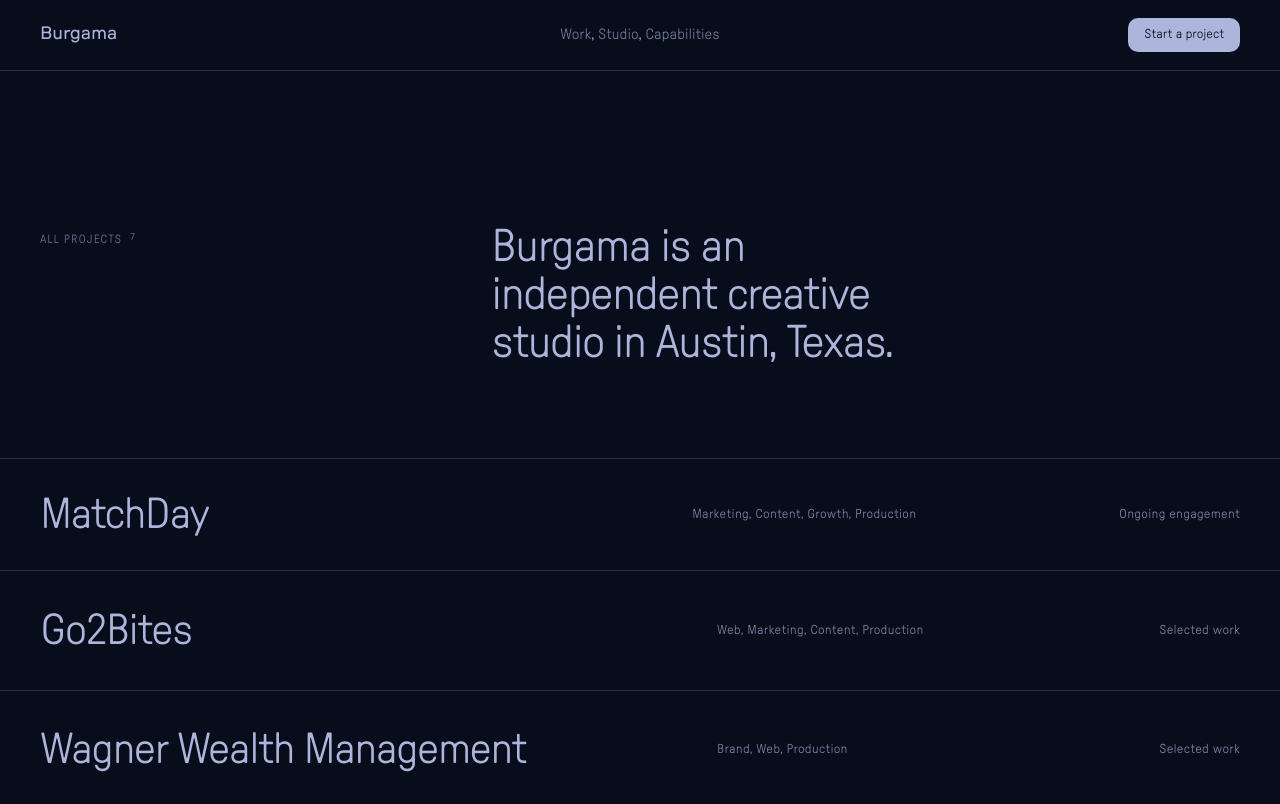
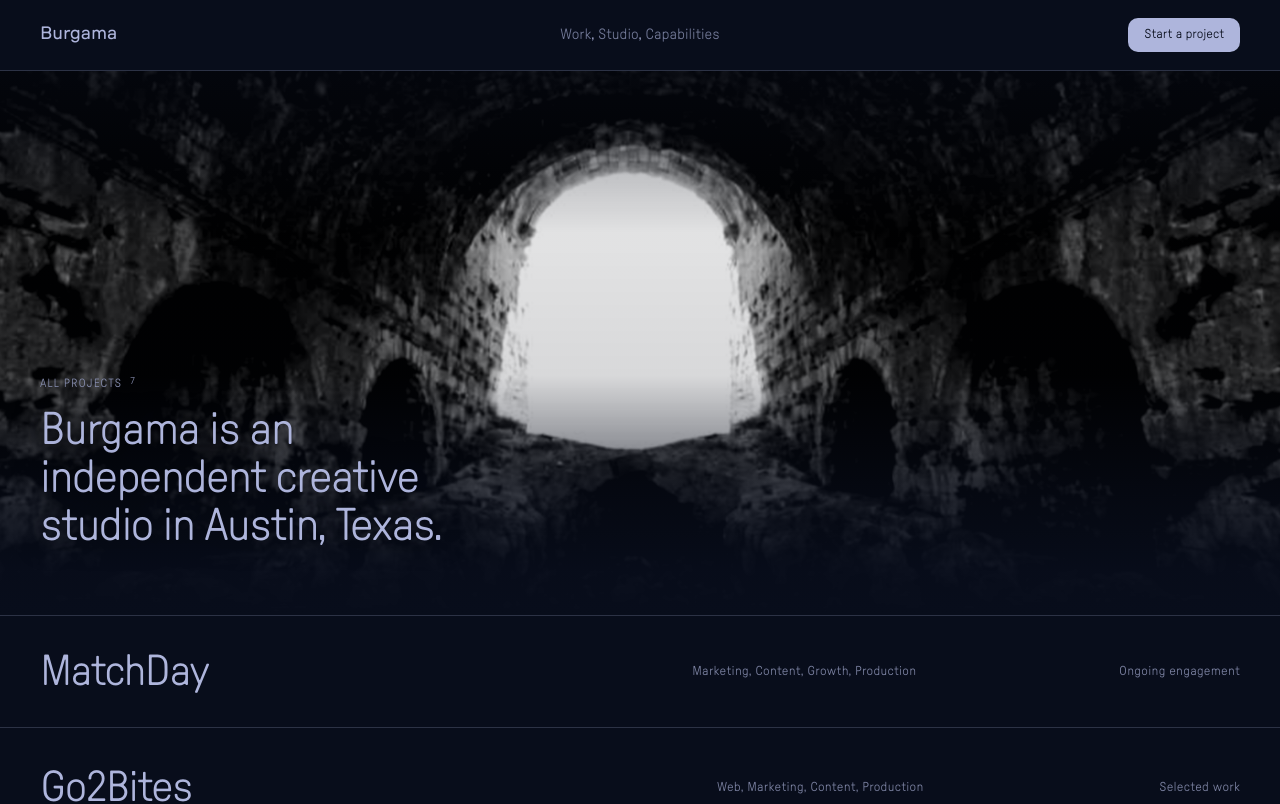
Before and after one commit to cedarandcactus/burgama-site-14.5, a Next.js app: page / in a window 1280 px wide. Shown: the top 804 px of the page. Built offline with nearby package versions, Linux system fonts and the light colour scheme.

Commit message:
feat: introduce hero section with scroll-driven visual effect

```diff
--- a/app/globals.css
+++ b/app/globals.css
@@ -611,15 +611,76 @@ a.action-quiet:hover .action-arrow {
   padding-bottom: 0;
 }
 
-/* Left marker, right statement — the reference's asymmetric intro. */
-.page-intro {
-  display: grid;
-  grid-template-columns: 1fr;
-  gap: 2rem;
-  padding: clamp(4rem, 12vw, 10rem) var(--page-gutter) clamp(3rem, 7vw, 6rem);
+/* --- Hero over the vault photograph ------------------------------ */
+
+/*
+  Copy is anchored to the bottom so it never lands on the blown-out arch
+  of light in the upper middle of the frame. `--scroll` is written by
+  HeroVault; it stays 0 when JS or motion is unavailable, so every rule
+  below degrades to a static, legible hero.
+*/
+.hero {
+  --scroll: 0;
+  position: relative;
+  isolation: isolate;
+  display: flex;
+  align-items: flex-end;
+  min-height: clamp(24rem, 68vh, 40rem);
+  overflow: hidden;
+  background: var(--navy);
 }
 
-.page-intro-marker {
+/*
+  The source is a 992x432 monochrome frame, so it is already grainy and
+  near-black — desaturating fully and easing the brightness lets it sit in
+  the navy palette and hides the upscaling a full-bleed crop requires.
+  Zoom origin is the arch, so scrolling pushes into the light.
+*/
+.hero-image {
+  position: absolute;
+  inset: 0;
+  width: 100%;
+  height: 100%;
+  object-fit: cover;
+  object-position: 50% 42%;
+  filter: saturate(0) contrast(1.08) brightness(0.94);
+  transform-origin: 50% 44%;
+  transform: scale(calc(1.04 + var(--scroll) * 0.1))
+    translate3d(0, calc(var(--scroll) * -2.5%), 0);
+  will-change: transform;
+}
+
+/*
+  Legibility scrim, not decoration: heavy at the bottom where the type
+  sits, near-clear across the middle so the arch still reads, and solid
+  navy at the very bottom so the hero dissolves into the page below.
+*/
+.hero-scrim {
+  position: absolute;
+  inset: 0;
+  background: linear-gradient(
+    180deg,
+    rgb(8 13 27 / 0.45) 0%,
+    rgb(8 13 27 / 0.06) 30%,
+    rgb(8 13 27 / 0.1) 56%,
+    rgb(8 13 27 / 0.66) 79%,
+    rgb(8 13 27 / 0.94) 92%,
+    var(--navy) 100%
+  );
+}
+
+.hero-copy {
+  position: relative;
+  z-index: 1;
+  display: grid;
+  gap: 1rem;
+  width: 100%;
+  padding: clamp(4rem, 10vw, 8rem) var(--page-gutter) clamp(2.5rem, 5vw, 4rem);
+  transform: translate3d(0, calc(var(--scroll) * -2rem), 0);
+  opacity: calc(1 - var(--scroll) * 0.9);
+}
+
+.hero-marker {
   display: flex;
   align-items: flex-start;
   gap: 0.5rem;
@@ -627,31 +688,32 @@ a.action-quiet:hover .action-arrow {
   line-height: 1.2;
   letter-spacing: 0.08em;
   text-transform: uppercase;
-  color: color-mix(in srgb, var(--periwinkle) 60%, var(--navy)) !important;
+  color: color-mix(in srgb, var(--periwinkle) 78%, var(--navy)) !important;
 }
 
-.page-intro-count {
+.hero-count {
   font-size: 0.625rem;
   transform: translateY(-0.15em);
 }
 
-.page-intro-statement {
+.hero-statement {
   max-width: 22ch;
   font-size: clamp(2rem, 3.6vw, 3.5rem);
   line-height: 1.04;
   letter-spacing: -0.035em;
   text-wrap: balance;
+  /* Insurance for the brighter parts of the crop at narrow widths. */
+  text-shadow: 0 1px 28px rgb(8 13 27 / 0.6);
 }
 
-@media (min-width: 760px) {
-  .page-intro {
-    grid-template-columns: minmax(0, 1fr) minmax(0, 2fr);
-    gap: clamp(2rem, 6vw, 6rem);
+@media (prefers-reduced-motion: reduce) {
+  .hero-image {
+    transform: scale(1.04);
   }
 
-  /* The marker aligns to the statement's first line, not the block top. */
-  .page-intro-marker {
-    padding-top: 0.5rem;
+  .hero-copy {
+    transform: none;
+    opacity: 1;
   }
 }
 
--- /dev/null
+++ b/components/hero-vault.tsx
@@ -0,0 +1,90 @@
+'use client'
+
+import { useEffect, useRef } from 'react'
+
+/*
+  Full-bleed hero over the vault photograph. Scrolling drives a single
+  custom property, `--scroll` (0 at rest, 1 once the hero has fully left
+  the viewport), which CSS uses to push the image toward the arch of light
+  while the copy settles out. One rAF-batched listener, no per-frame React
+  state, and the effect is skipped outright for reduced-motion readers.
+*/
+export function HeroVault({ count }: { count: number }) {
+  const sectionRef = useRef<HTMLElement>(null)
+
+  useEffect(() => {
+    const section = sectionRef.current
+    if (!section) return
+
+    const motion = window.matchMedia('(prefers-reduced-motion: reduce)')
+    let frame = 0
+
+    const update = () => {
+      frame = 0
+      const height = section.offsetHeight || 1
+      const progress = Math.min(Math.max(window.scrollY / height, 0), 1)
+      section.style.setProperty('--scroll', progress.toFixed(4))
+    }
+
+    const onScroll = () => {
+      if (frame) return
+      frame = requestAnimationFrame(update)
+    }
+
+    const start = () => {
+      if (motion.matches) {
+        section.style.setProperty('--scroll', '0')
+        return
+      }
+      update()
+      window.addEventListener('scroll', onScroll, { passive: true })
+      window.addEventListener('resize', onScroll)
+    }
+
+    const stop = () => {
+      if (frame) cancelAnimationFrame(frame)
+      frame = 0
+      window.removeEventListener('scroll', onScroll)
+      window.removeEventListener('resize', onScroll)
+    }
+
+    start()
+    const onPreferenceChange = () => {
+      stop()
+      start()
+    }
+    motion.addEventListener('change', onPreferenceChange)
+
+    return () => {
+      stop()
+      motion.removeEventListener('change', onPreferenceChange)
+    }
+  }, [])
+
+  return (
+    <section ref={sectionRef} className="hero" aria-labelledby="home-title">
+      {/*
+        Decorative: the photograph carries atmosphere, not information, so it
+        stays out of the accessibility tree. Eager + high priority because it
+        is the largest above-the-fold paint.
+      */}
+      <img
+        src="/hero/vault.jpg"
+        alt=""
+        className="hero-image"
+        fetchPriority="high"
+        decoding="async"
+      />
+      <div className="hero-scrim" aria-hidden="true" />
+
+      <div className="hero-copy">
+        <p className="hero-marker">
+          All projects <span className="hero-count">{count}</span>
+        </p>
+        <h1 id="home-title" className="hero-statement">
+          Burgama is an independent creative studio in Austin, Texas.
+        </h1>
+      </div>
+    </section>
+  )
+}
--- a/components/home-index.tsx
+++ b/components/home-index.tsx
@@ -1,18 +1,12 @@
 import Link from 'next/link'
+import { HeroVault } from '@/components/hero-vault'
 import type { Project } from '@/lib/projects'
 
 export function HomeIndex({ projects }: { projects: Project[] }) {
   return (
     <main className="page">
-      {/* Intro: a left marker against a right-hand statement, per the reference. */}
-      <section className="page-intro" aria-labelledby="home-title">
-        <p className="page-intro-marker">
-          All projects <span className="page-intro-count">{projects.length}</span>
-        </p>
-        <h1 id="home-title" className="page-intro-statement">
-          Burgama is an independent creative studio in Austin, Texas.
-        </h1>
-      </section>
+      {/* Intro now sits over the vault photograph, with a scroll-driven push. */}
+      <HeroVault count={projects.length} />
 
       {/* The index runs edge to edge: client, disciplines, year. */}
       <section aria-labelledby="home-work-title">
```
Also changed, not shown: public/hero/vault.jpg (added).
